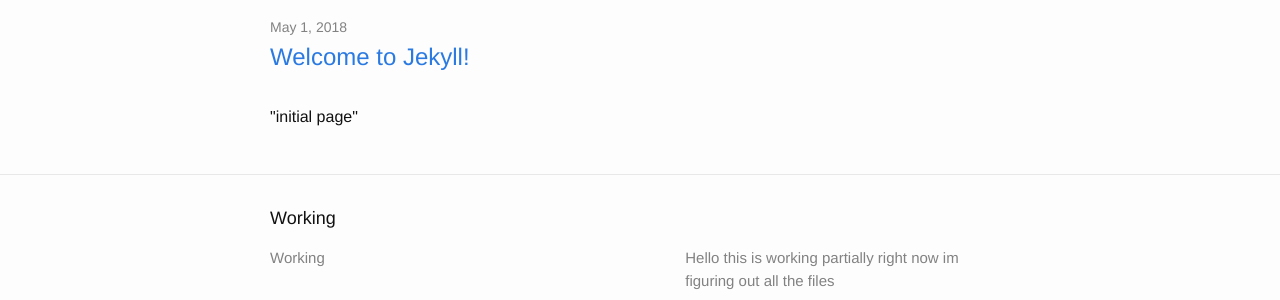
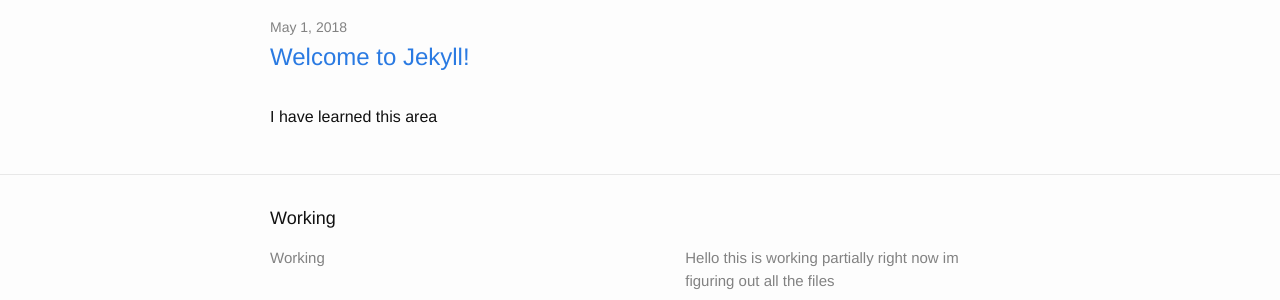
Before and after one commit to jr10415/jr10415fail.github.io, a Jekyll site: the page built from index.html, in a window 1280 px wide. Shown: the part 122-422 px from the top of the page. Built offline with Jekyll 4.4.1, drawn with Linux system fonts in a browser that asks for light colours.

Commit message:
Update index.html

```diff
--- a/index.html
+++ b/index.html
@@ -18,6 +18,6 @@ layout: default
     {% endfor %}
   </ul>
 
-  <p>"initial page"</p>
+  <p>I have learned this area</p>
 
 </div>
```
